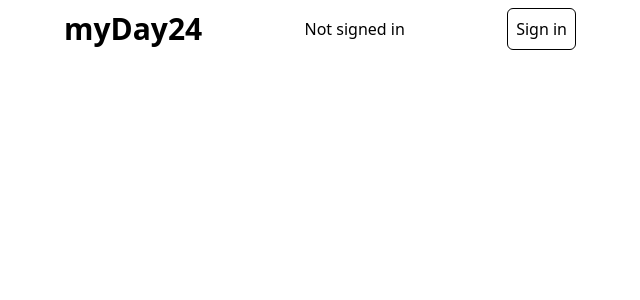
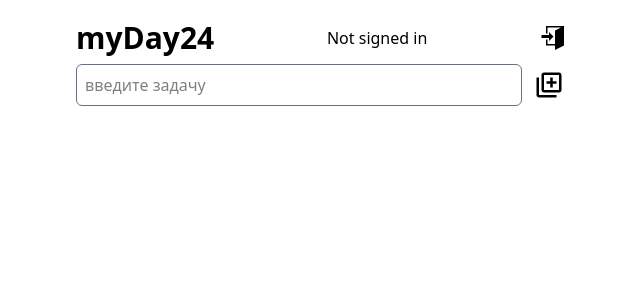
Before and after one commit to AlexAirCG/app-todo-next, a Next.js app: page / in a window 1280 px wide. Shown: the top 300 px of the page, without its empty margins (320-960 px from the left). Built offline with nearby package versions, Linux system fonts and the light colour scheme; no server answers.

Commit message:
add TodoInput

```diff
--- a/package.json
+++ b/package.json
@@ -16,7 +16,8 @@
     "next-auth": "^4.24.11",
     "nodemailer": "^6.10.1",
     "react": "^19.0.0",
-    "react-dom": "^19.0.0"
+    "react-dom": "^19.0.0",
+    "react-icons": "^5.5.0"
   },
   "devDependencies": {
     "@eslint/eslintrc": "^3",
--- a/src/app/layout.js
+++ b/src/app/layout.js
@@ -22,9 +22,9 @@ export default function RootLayout({ children }) {
     <html lang="en">
       <Provider>
         <body
-          className={`dark:bg-black dark:text-white ${geistSans.variable} ${geistMono.variable} antialiased`}
+          className={`dark:bg-black dark:text-white max-w-lg m-auto ${geistSans.variable} ${geistMono.variable} antialiased`}
         >
-          <div className="max-w-lg m-auto">{children}</div>
+          {children}
         </body>
       </Provider>
     </html>
--- a/src/app/page.js
+++ b/src/app/page.js
@@ -1,9 +1,11 @@
 import Nav from "@/components/Nav";
+import TodoInput from "@/components/TodoInput";
 
 export default function Home() {
   return (
-    <div className="">
+    <div className="p-3">
       <Nav />
+      <TodoInput />
     </div>
   );
 }
--- /dev/null
+++ b/src/components/LoginBtn.js
@@ -0,0 +1,28 @@
+"use client";
+
+import { useSession, signIn, signOut } from "next-auth/react";
+import { RxExit } from "react-icons/rx";
+import { ImEnter } from "react-icons/im";
+
+export default function LoginBtn() {
+  const { data: session } = useSession();
+  if (session) {
+    return (
+      <>
+        <div className="truncate m-2">{session.user.email}</div>
+
+        <button onClick={() => signOut()} className="p-2 cursor-pointer">
+          <RxExit className="hover:text-gray-400" />
+        </button>
+      </>
+    );
+  }
+  return (
+    <>
+      Not signed in <br />
+      <button onClick={() => signIn()} className="cursor-pointer">
+        <ImEnter className="text-2xl hover:text-gray-400" />
+      </button>
+    </>
+  );
+}
--- a/src/components/Nav.js
+++ b/src/components/Nav.js
@@ -1,5 +1,5 @@
 import React from "react";
-import LoginBtn from "./login-btn";
+import LoginBtn from "./LoginBtn";
 
 function Nav() {
   return (
--- /dev/null
+++ b/src/components/TodoInput.js
@@ -0,0 +1,19 @@
+import React from "react";
+import { MdOutlineLibraryAdd } from "react-icons/md";
+
+function TodoInput() {
+  return (
+    <div className="flex mt-2">
+      <input
+        className="border border-gray-500 dark:text-gray-200 w-full rounded-md p-2 mr-3"
+        type="text"
+        placeholder="введите задачу"
+      />
+      <button>
+        <MdOutlineLibraryAdd className="text-3xl cursor-pointer hover:text-gray-400" />
+      </button>
+    </div>
+  );
+}
+
+export default TodoInput;
--- a/src/components/login-btn.jsx
+++ /dev/null
@@ -1,26 +0,0 @@
-'use client'
-
-import { useSession, signIn, signOut } from "next-auth/react"
-import Image from "next/image"
-
-export default function LoginBtn() {
-  const { data: session } = useSession()
-  if (session) {
-    return (
-      <>
-      {session.user.email} <br />
-
-          <button onClick={() => signOut()} className="border rounded-md p-2 cursor-pointer">
-            Sign out
-          </button>
-
-      </>
-    )
-  }
-  return (
-    <>
-      Not signed in <br />
-      <button onClick={() => signIn()} className="border rounded-md p-2 cursor-pointer">Sign in</button>
-    </>
-  )
-}
```
Also changed, not shown: 1 other file (tests, documents, lock files or other folders).
